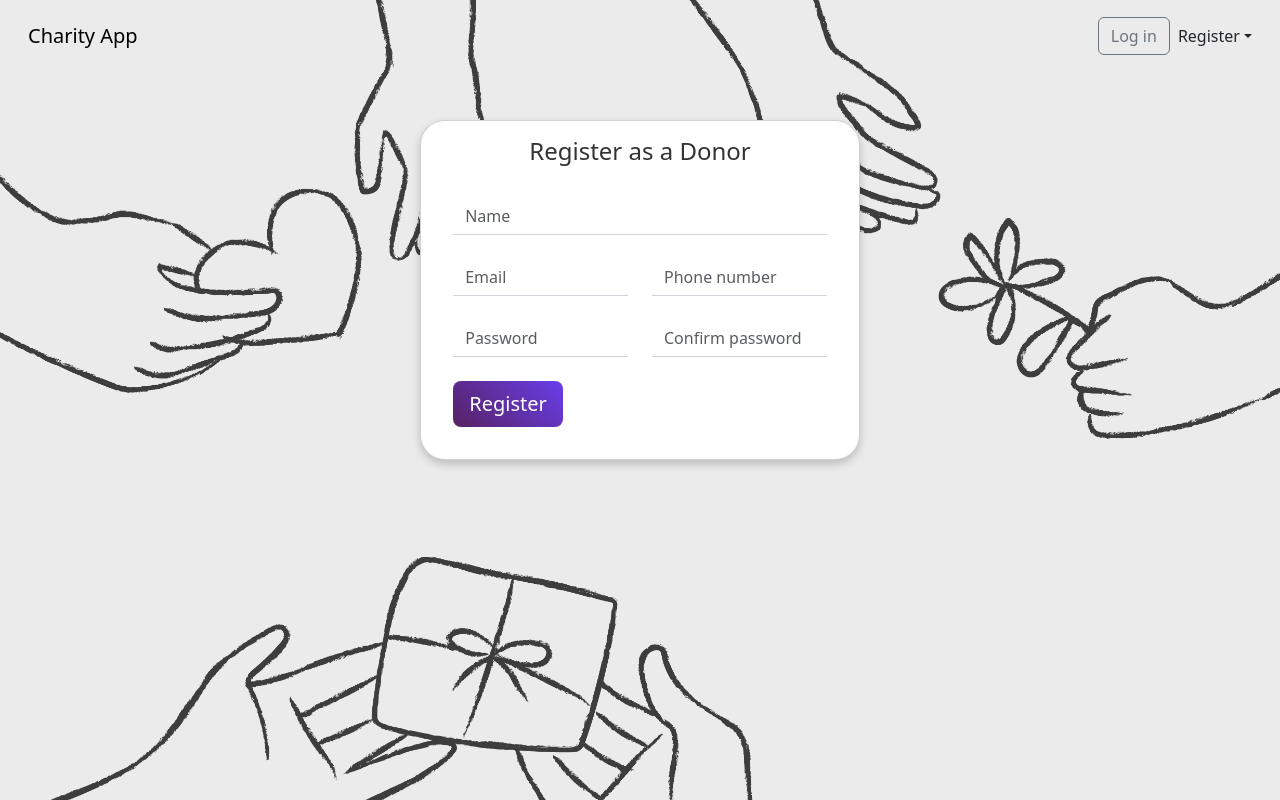
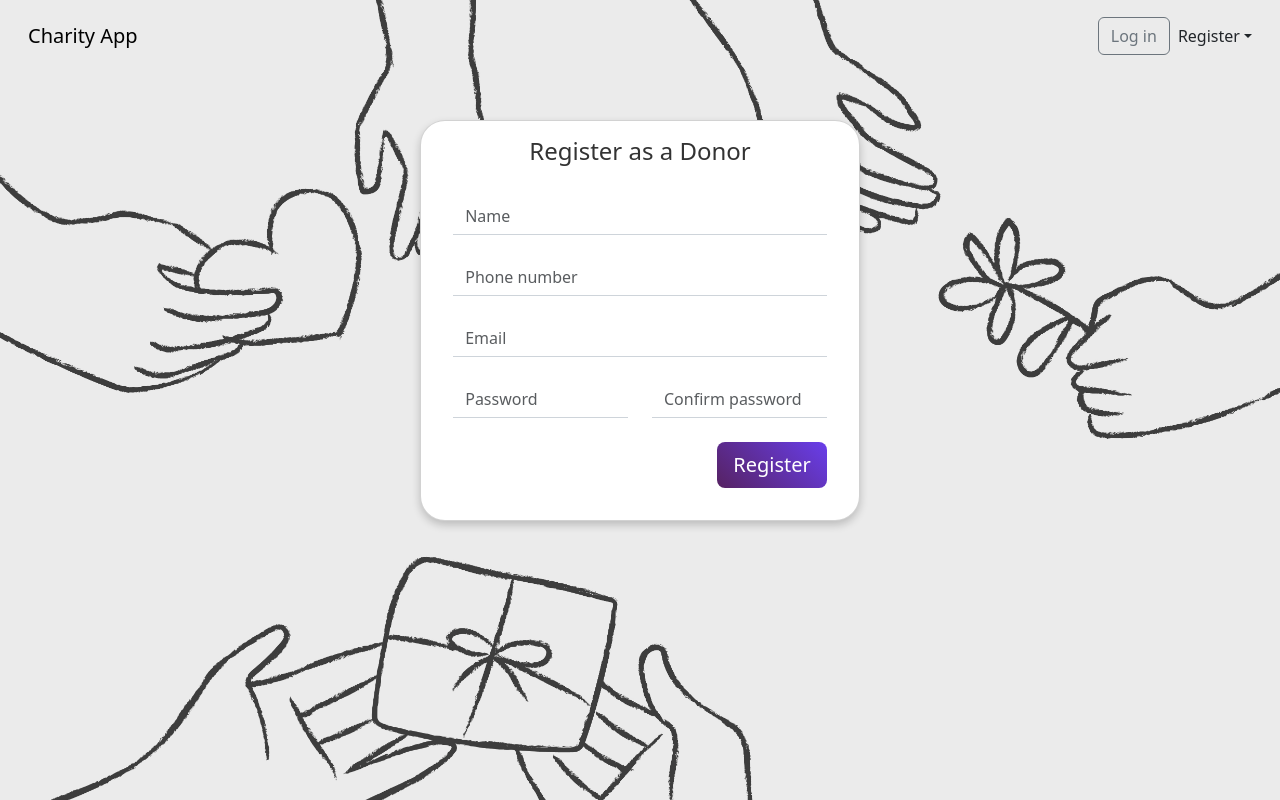
Before and after one commit to rebeccaariss/charity-registry, a React (Create React App) app in the folder react-front-end/: page /donorcreate in a window 1280 px wide. Built offline with nearby package versions, Linux system fonts and the light colour scheme.

Commit message:
Adjust forms' button positioning; adjust code formatting

```diff
--- a/react-front-end/src/components/CreateDonor.jsx
+++ b/react-front-end/src/components/CreateDonor.jsx
@@ -62,7 +62,7 @@ export function CreateDonor() {
         >
           Register as a Donor
         </Card.Title>
-        <Card.Body>
+        <Card.Body className="text-end">
           <Form onSubmit={handleFormSubmit}>
             {/* Donor Information */}
             <Form.Group className="mb-4">
@@ -75,27 +75,26 @@ export function CreateDonor() {
               />
             </Form.Group>
 
+            {/* Phone Number */}
+            <Form.Group className="mb-4">
+              <Form.Control
+                type="tel"
+                placeholder="Phone number"
+                id="phone"
+                value={formData.phone}
+                onChange={handleInputChange}
+              />
+            </Form.Group>
+
             <Row className="mb-4">
               {/* Email */}
-              <Col md={6}>
+              <Col md={12}>
                 <Form.Group>
                   <Form.Control
                     type="email"
                     placeholder="Email"
                     id="email"
                     value={formData.email}
-                    onChange={handleInputChange}
-                  />
-                </Form.Group>
-              </Col>
-              {/* Phone Number */}
-              <Col md={6}>
-                <Form.Group>
-                  <Form.Control
-                    type="tel"
-                    placeholder="Phone number"
-                    id="phone"
-                    value={formData.phone}
                     onChange={handleInputChange}
                   />
                 </Form.Group>
--- a/react-front-end/src/components/CreateOrg.jsx
+++ b/react-front-end/src/components/CreateOrg.jsx
@@ -69,7 +69,7 @@ export function CreateOrg() {
           }}>
           Create Your Organization
         </Card.Title>
-        <Card.Body>
+        <Card.Body className="text-end">
           <Form onSubmit={handleFormSubmit}>
             {/* Organization Information */}
             <Form.Group className="mb-4">
--- a/react-front-end/src/routes/Login.jsx
+++ b/react-front-end/src/routes/Login.jsx
@@ -1,15 +1,15 @@
-import React, { useState, useEffect } from 'react';
-import { Container, Row, Col, Form, Button, Card } from 'react-bootstrap';
-import { useNavigate } from 'react-router-dom';
-import { useSession } from '../providers/SessionProvider';
+import React, { useState, useEffect } from "react";
+import { Container, Row, Col, Form, Button, Card } from "react-bootstrap";
+import { useNavigate } from "react-router-dom";
+import { useSession } from "../providers/SessionProvider";
 
 const Login = () => {
   const navigate = useNavigate();
   const { updateSession } = useSession(); // Destructuring
 
   const [credentials, setCredentials] = useState({
-    email: '',
-    password: ''
+    email: "",
+    password: ""
   });
 
   const handleInputChange = (event) => {
@@ -21,64 +21,62 @@ const Login = () => {
     event.preventDefault();
 
     try {
-      const response = await fetch('/api/users/login', {
-        method: 'POST',
-        headers: { 'Content-Type': 'application/json' },
+      const response = await fetch("/api/users/login", {
+        method: "POST",
+        headers: { "Content-Type": "application/json" },
         body: JSON.stringify(credentials),
       });
 
       if (response.ok) {
         const data = await response.json();
-        console.log('API Response:', data);
+        console.log("API Response:", data);
         updateSession(data);
 
         // Conditional redirection based on the user role
-        if (data.role === 'organization') {
+        if (data.role === "organization") {
           navigate(`/Profile/${data.id}`);
-        } else if (data.role === 'donor') {
+        } else if (data.role === "donor") {
           navigate(`/api/projects/followed-projects/${data.id}`);
         }
       } else {
         // TODO: Add bootstrap alert here
-        console.error('Invalid credentials');
+        console.error("Invalid credentials");
       }
     } catch (error) {
-      console.error('Error:', error);
+      console.error("Error:", error);
     }
   };
 
   return (
     <Container fluid className="d-flex align-items-center justify-content-center">
-      <Card className='text-black m-5' style={{ borderRadius: '25px', padding: '1rem', width: "25%", boxShadow: "0 4px 8px 0 rgba(0,0,0,0.2)" }}>
+      <Card className="text-black m-5" style={{ borderRadius: "25px", padding: "1rem", width: "25%", boxShadow: "0 4px 8px 0 rgba(0,0,0,0.2)" }}>
       <Card.Title className="text-center" style={{
             fontSize: "1.5rem",
             fontWeight: "italic",
             marginBottom: "1rem",
             color: "#333",
           }}>Log in</Card.Title>
-        <Card.Body>
+        <Card.Body className="text-end">
           <Form onSubmit={handleFormSubmit}>
-              <Row className='mb-4'>
+              <Row className="mb-4">
               {/* Email */}
               <Col md={12}>
                 <Form.Group>
-                  <Form.Label>Email</Form.Label>
-                  <Form.Control type='email' name='email' value={credentials.email} onChange={handleInputChange} />
+                  <Form.Control type="email" placeholder="Email" name="email" value={credentials.email} onChange={handleInputChange} />
                 </Form.Group>
               </Col>
             </Row>
 
             {/* Password */}
-            <Row className='mb-4'>
+            <Row className="mb-4">
               <Col md={12}>
                 <Form.Group>
-                  <Form.Label>Password</Form.Label>
-                  <Form.Control type='password' name='password' value={credentials.password} onChange={handleInputChange} />
+                  <Form.Control type="password" placeholder="Password" name="password" value={credentials.password} onChange={handleInputChange} />
                 </Form.Group>
               </Col>
             </Row>
 
-            <Button variant='primary' size='md' type='submit' style={{ background: "linear-gradient(45deg, #562262, #693eeb)"}}>Log in</Button>
+            <Button variant="primary" size="md" type="submit" style={{ background: "linear-gradient(45deg, #562262, #693eeb)"}}>Log in</Button>
           </Form>
         </Card.Body>
       </Card>
```
